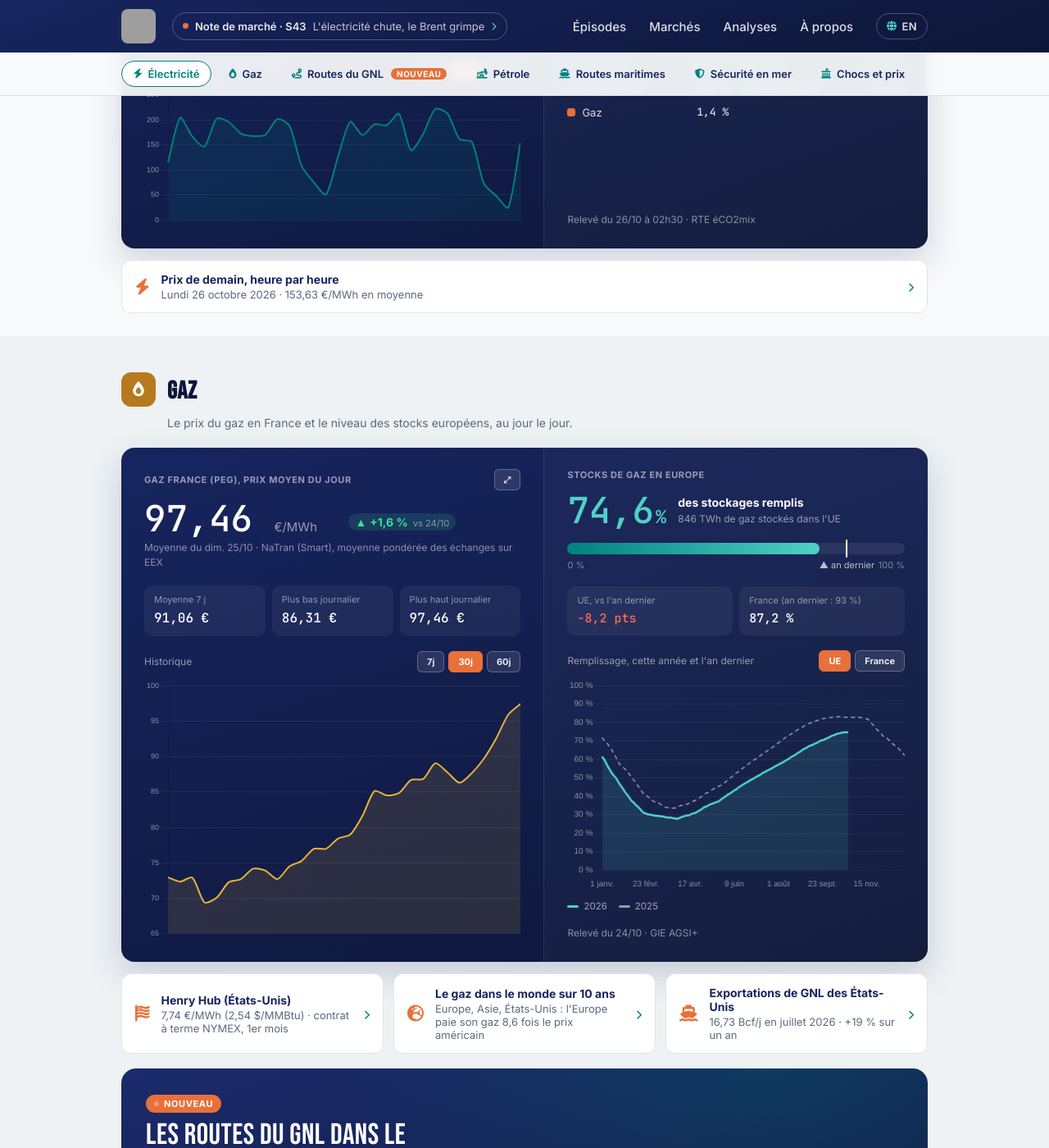
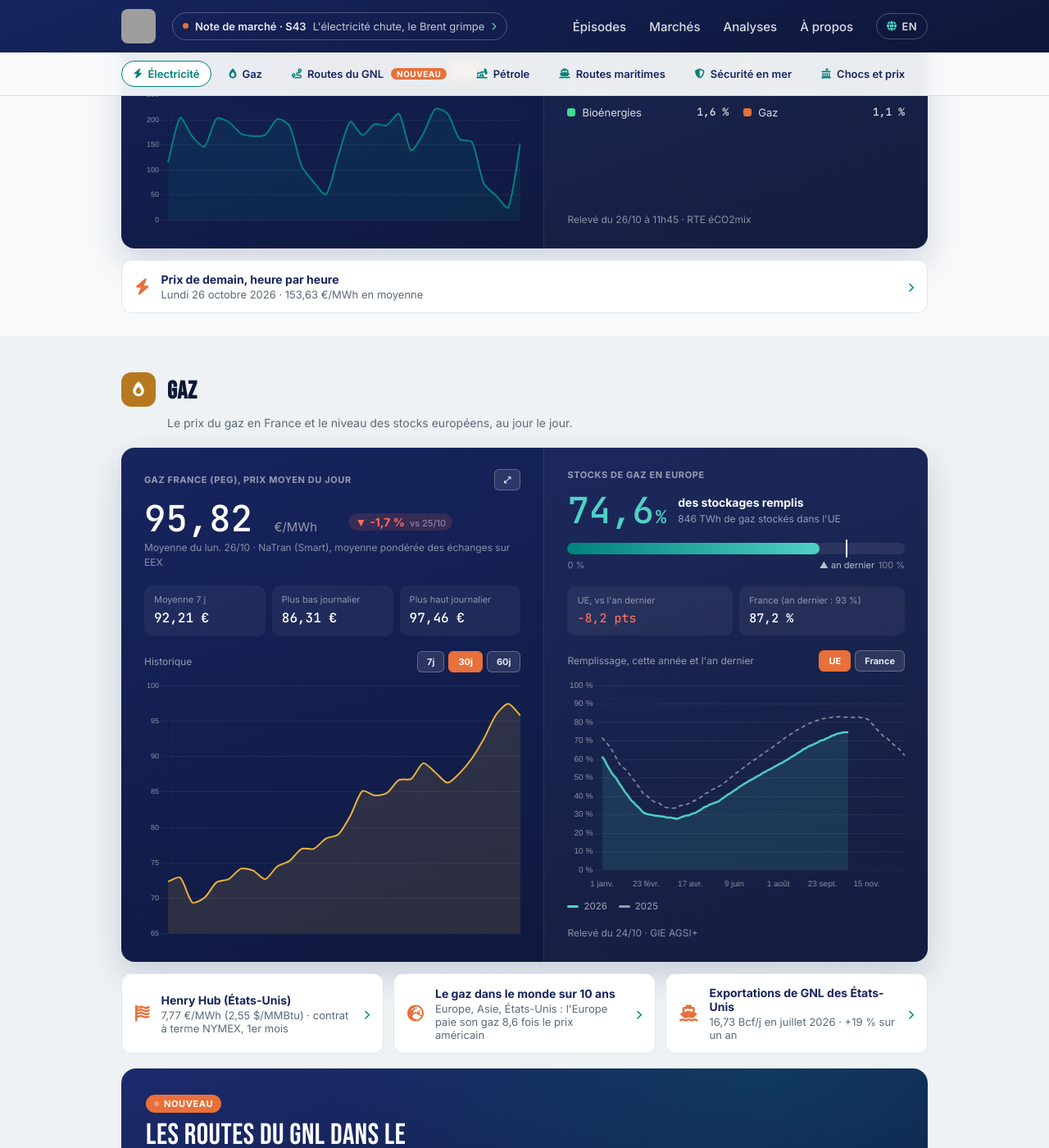
Before and after one commit to InsideEnergyMarkets/Inside-Energy-Markets, a Jekyll site: the page built from marches/index.html, in a window 1280 px wide and 1400 px high, scrolled down 752 px. Shown: the whole window at 82% size. Built offline with Jekyll 4.4.1, drawn with Linux system fonts in a browser that asks for light colours; some of the changed text lies outside the part shown; grey boxes are pictures that could not be loaded.

Commit message:
Mise à jour automatique des données marché

```diff
--- a/_data/fuel.json
+++ b/_data/fuel.json
@@ -1 +1 @@
-{"date":"2026-10-26","gazole":2.375,"e10":2.133,"stations":6377,"change_7d":{"since":"2026-10-19","gazole_cts":0.9,"e10_cts":-3.0},"history":{"2026-09-30":{"gazole":2.38,"e10":2.163},"2026-10-01":{"gazole":2.374,"e10":2.16},"2026-10-02":{"gazole":2.373,"e10":2.16},"2026-10-03":{"gazole":2.372,"e10":2.163},"2026-10-04":{"gazole":2.373,"e10":2.168},"2026-10-05":{"gazole":2.369,"e10":2.164},"2026-10-06":{"gazole":2.36,"e10":2.156},"2026-10-07":{"gazole":2.35,"e10":2.151},"2026-10-08":{"gazole":2.344,"e10":2.149},"2026-10-09":{"gazole":2.343,"e10":2.152},"2026-10-10":{"gazole":2.345,"e10":2.157},"2026-10-11":{"gazole":2.346,"e10":2.165},"2026-10-12":{"gazole":2.351,"e10":2.164},"2026-10-13":{"gazole":2.353,"e10":2.163},"2026-10-14":{"gazole":2.355,"e10":2.17},"2026-10-15":{"gazole":2.359,"e10":2.17},"2026-10-16":{"gazole":2.362,"e10":2.164},"2026-10-17":{"gazole":2.365,"e10":2.168},"2026-10-18":{"gazole":2.368,"e10":2.175},"2026-10-19":{"gazole":2.366,"e10":2.163},"2026-10-20":{"gazole":2.364,"e10":2.154},"2026-10-21":{"gazole":2.364,"e10":2.147},"2026-10-22":{"gazole":2.366,"e10":2.138},"2026-10-23":{"gazole":2.368,"e10":2.129},"2026-10-24":{"gazole":2.371,"e10":2.128},"2026-10-25":{"gazole":2.374,"e10":2.133},"2026-10-26":{"gazole":2.375,"e10":2.133}}}
+{"date":"2026-10-26","gazole":2.377,"e10":2.126,"stations":6621,"change_7d":{"since":"2026-10-19","gazole_cts":1.1,"e10_cts":-3.7},"history":{"2026-09-30":{"gazole":2.38,"e10":2.163},"2026-10-01":{"gazole":2.374,"e10":2.16},"2026-10-02":{"gazole":2.373,"e10":2.16},"2026-10-03":{"gazole":2.372,"e10":2.163},"2026-10-04":{"gazole":2.373,"e10":2.168},"2026-10-05":{"gazole":2.369,"e10":2.164},"2026-10-06":{"gazole":2.36,"e10":2.156},"2026-10-07":{"gazole":2.35,"e10":2.151},"2026-10-08":{"gazole":2.344,"e10":2.149},"2026-10-09":{"gazole":2.343,"e10":2.152},"2026-10-10":{"gazole":2.345,"e10":2.157},"2026-10-11":{"gazole":2.346,"e10":2.165},"2026-10-12":{"gazole":2.351,"e10":2.164},"2026-10-13":{"gazole":2.353,"e10":2.163},"2026-10-14":{"gazole":2.355,"e10":2.17},"2026-10-15":{"gazole":2.359,"e10":2.17},"2026-10-16":{"gazole":2.362,"e10":2.164},"2026-10-17":{"gazole":2.365,"e10":2.168},"2026-10-18":{"gazole":2.368,"e10":2.175},"2026-10-19":{"gazole":2.366,"e10":2.163},"2026-10-20":{"gazole":2.364,"e10":2.154},"2026-10-21":{"gazole":2.364,"e10":2.147},"2026-10-22":{"gazole":2.366,"e10":2.138},"2026-10-23":{"gazole":2.368,"e10":2.129},"2026-10-24":{"gazole":2.371,"e10":2.128},"2026-10-25":{"gazole":2.374,"e10":2.133},"2026-10-26":{"gazole":2.377,"e10":2.126}}}
--- a/_data/market.json
+++ b/_data/market.json
@@ -1,7 +1,7 @@
 {
-  "updated_at": "2026-10-26T02:46:34.037285Z",
+  "updated_at": "2026-10-26T12:06:05.380652Z",
   "brent": {
-    "price_usd": 114.58,
+    "price_usd": 115.02,
     "date": "2026-10-26",
     "unit": "USD/baril",
     "source": "OilPriceAPI",
@@ -9,10 +9,10 @@
     "date_label_en": "Price on Mon 26/10",
     "prev_value": 117.38,
     "prev_date": "2026-10-23",
-    "change_pct": -2.4
+    "change_pct": -2.0
   },
   "wti": {
-    "price_usd": 101.11,
+    "price_usd": 101.18,
     "date": "2026-10-26",
     "unit": "USD/baril",
     "source": "OilPriceAPI",
@@ -20,41 +20,42 @@
     "date_label_en": "Price on Mon 26/10"
   },
   "henry_hub": {
-    "price_usd_mmbtu": 2.54,
+    "price_usd_mmbtu": 2.55,
     "date": "2026-10-26",
     "unit": "USD/MMBtu",
     "source": "OilPriceAPI",
     "date_label": "Cours du lun. 26/10",
     "date_label_en": "Price on Mon 26/10",
-    "price_eur_mwh": 7.74,
+    "price_eur_mwh": 7.77,
     "usd_per_eur": 1.1193,
     "prev_value": 8.05,
     "prev_date": "2026-10-23",
-    "change_pct": -3.9
+    "change_pct": -3.5
   },
   "peg": {
-    "price_eur_mwh": 97.46,
-    "date": "2026-10-25",
+    "price_eur_mwh": 95.82,
+    "date": "2026-10-26",
     "unit": "EUR/MWh",
     "source": "NaTran",
-    "date_label": "Moyenne du dim. 25/10",
-    "date_label_en": "Average on Sun 25/10",
-    "prev_value": 95.93,
-    "prev_date": "2026-10-24",
-    "change_pct": 1.6
+    "date_label": "Moyenne du lun. 26/10",
+    "date_label_en": "Average on Mon 26/10",
+    "prev_value": 97.46,
+    "prev_date": "2026-10-25",
+    "change_pct": -1.7
   },
   "mix_france": {
-    "date_heure": "2026-10-26T02:30:00+00:00",
+    "date_heure": "2026-10-26T11:45:00+00:00",
     "shares": {
-      "nucleaire": 72.2,
-      "eolien": 17.3,
-      "hydraulique": 7.0,
-      "bioenergies": 2.1,
-      "gaz": 1.4
+      "nucleaire": 60.2,
+      "solaire": 14.8,
+      "eolien": 14.5,
+      "hydraulique": 7.9,
+      "bioenergies": 1.6,
+      "gaz": 1.1
     },
     "top_source": "nucleaire",
-    "top_share": 72.2,
-    "co2_intensity": 17
+    "top_share": 60.2,
+    "co2_intensity": 13
   },
   "spot_price_france": {
     "price_eur_mwh": 153.63,
--- a/_data/market_history.json
+++ b/_data/market_history.json
@@ -877,19 +877,22 @@
   },
   {
     "date": "2026-10-26",
-    "brent_usd": 114.58,
+    "brent_usd": 115.02,
     "brent_source": "OilPriceAPI",
-    "henry_hub_usd_mmbtu": 2.54,
+    "henry_hub_usd_mmbtu": 2.55,
     "henry_hub_source": "OilPriceAPI",
     "spot_eur_mwh": 153.63,
     "spot_source": "RTE",
     "mix_shares": {
-      "nucleaire": 72.2,
-      "eolien": 17.3,
-      "hydraulique": 7.0,
-      "bioenergies": 2.1,
-      "gaz": 1.4
+      "nucleaire": 60.2,
+      "solaire": 14.8,
+      "eolien": 14.5,
+      "hydraulique": 7.9,
+      "bioenergies": 1.6,
+      "gaz": 1.1
     },
-    "henry_hub_eur_mwh": 7.74
+    "henry_hub_eur_mwh": 7.77,
+    "peg_eur_mwh": 95.82,
+    "peg_source": "NaTran"
   }
 ]
```
Also changed, not shown: _data/day_ahead.json (+1 -1 lines), _data/weekly_summary.json (+4 -4 lines).
